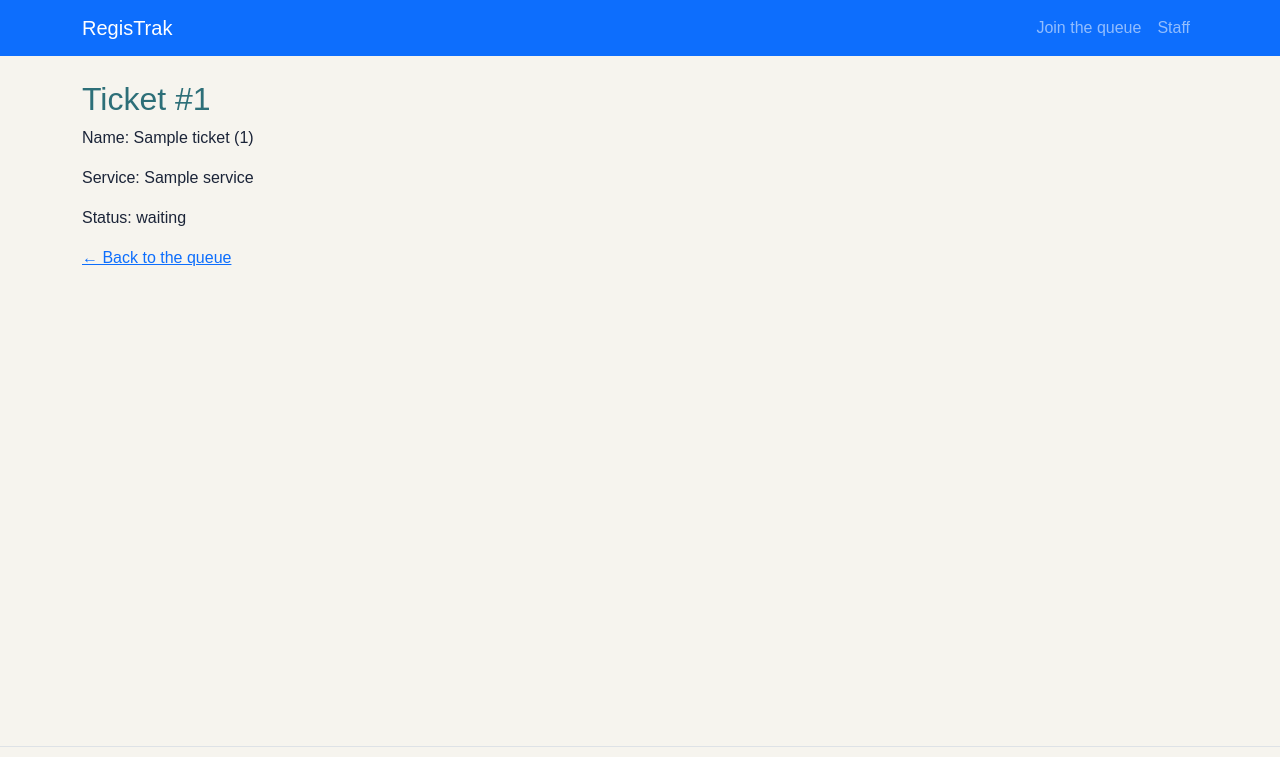
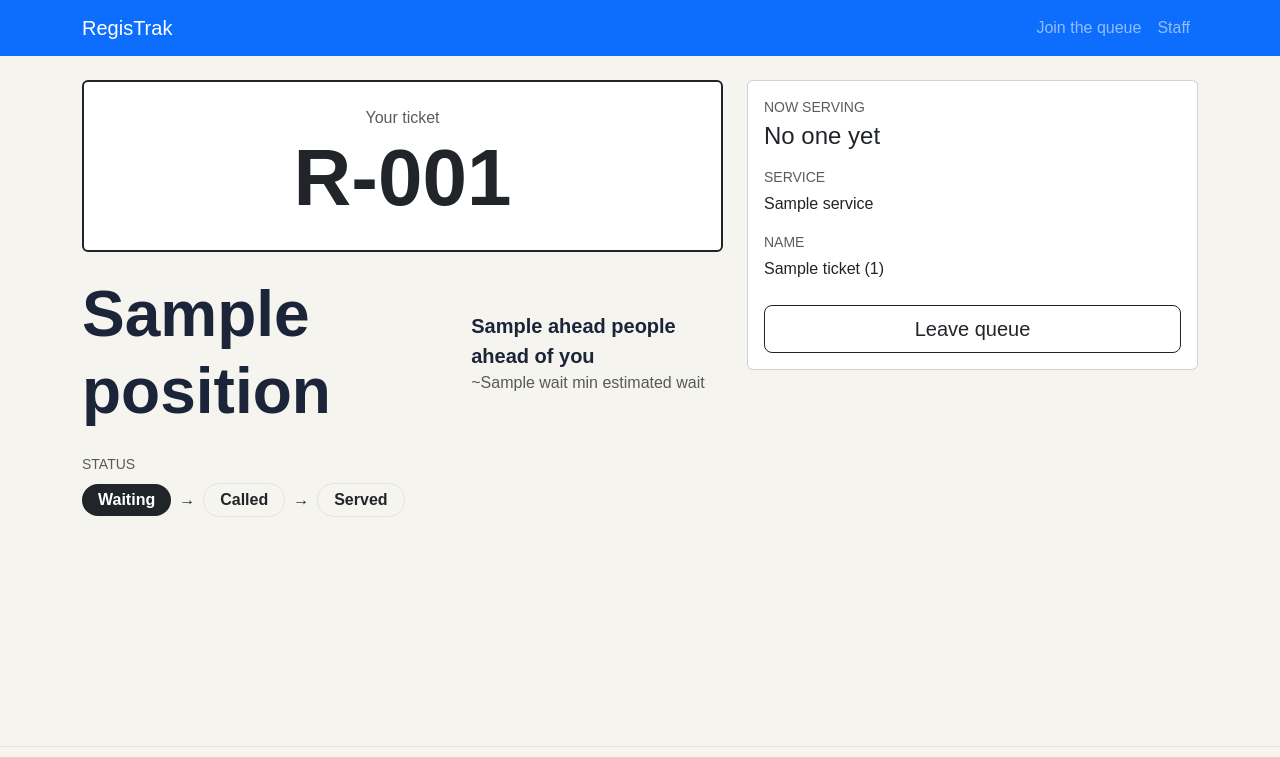
Before and after one commit to michaelsumagui-create/CCC181, a Flask app: template templates/ticket.html in a window 1280 px wide. Shown: the top 757 px of the page. Run offline with Flask 3, Linux system fonts and the light colour scheme; the template is opened without the code that fills it: most values are stand-ins (such as "Sample title", 1, 10 or a date in 2020).

Commit message:
Add my place page (#1)

```diff
--- a/app.py
+++ b/app.py
@@ -43,7 +43,6 @@ def join():
     id_number = form.get("id_number", "").strip()
     service_id = form.get("service_id", type=int)
 
-    # 1. Check every field and collect the problems
     errors = {}
     if not name:
         errors["name"] = "Please enter your name."
@@ -54,18 +53,16 @@ def join():
     if service_id not in [s["id"] for s in SERVICES]:
         errors["service_id"] = "Please choose a service."
 
-    # 2. If anything is wrong, show the form again with the messages
     if errors:
         flash("Please fix the highlighted fields.", "danger")
         return render_template("join.html", services=SERVICES, form=form, errors=errors), 400
 
-    # 3. Already in the queue? Send them to their existing ticket
+    # Already in the queue? Send them to their existing ticket
     for t in TICKETS:
         if t["id_number"] == id_number and t["status"] in ("waiting", "called"):
             flash(f"You're already in the queue. Your ticket is #{t['number']}.", "info")
             return redirect(url_for("ticket", ticket_id=t["number"]))
 
-    # 4. Everything is fine, so create the ticket
     number = TICKETS[-1]["number"] + 1 if TICKETS else 1
     TICKETS.append({
         "number": number,
@@ -78,14 +75,36 @@ def join():
     return redirect(url_for("ticket", ticket_id=number))
 
 
-@app.route("/queue/<int:ticket_id>")
+@app.get("/queue/<int:ticket_id>")
 def ticket(ticket_id):
-    # Find the ticket with this number, or 404 if there isn't one
-    found = next((t for t in TICKETS if t["number"] == ticket_id), None)
-    if found is None:
+    # Find the ticket, or show a 404 page if it doesn't exist
+    t = next((t for t in TICKETS if t["number"] == ticket_id), None)
+    if t is None:
         abort(404)
-    service = next((s for s in SERVICES if s["id"] == found["service_id"]), None)
-    return render_template("ticket.html", ticket=found, service=service)
+
+    # Count people still waiting ahead of this ticket, for the same service
+    ahead = [x for x in TICKETS
+             if x["service_id"] == t["service_id"]
+             and x["status"] == "waiting"
+             and x["number"] < t["number"]]
+
+    service = next(s for s in SERVICES if s["id"] == t["service_id"])
+    return render_template("ticket.html", ticket=t, service=service, ahead=len(ahead))
+
+
+@app.post("/queue/<int:ticket_id>/leave")
+def leave(ticket_id):
+    t = next((t for t in TICKETS if t["number"] == ticket_id), None)
+    if t is None:
+        abort(404)
+
+    # Only people still waiting or called can leave
+    if t["status"] in ("waiting", "called"):
+        t["status"] = "no-show"
+        flash("You left the queue.", "info")
+    else:
+        flash("This ticket is already closed.", "warning")
+    return redirect(url_for("index"))
 
 
 @app.route("/staff")
--- a/templates/ticket.html
+++ b/templates/ticket.html
@@ -3,9 +3,99 @@
 {% block title %}Ticket #{{ ticket.number }} · RegisTrak{% endblock %}
 
 {% block content %}
-  <h2>Ticket #{{ ticket.number }}</h2>
-  <p>Name: {{ ticket.name }} ({{ ticket.id_number }})</p>
-  <p>Service: {{ service.name if service else "Unknown" }}</p>
-  <p>Status: {{ ticket.status }}</p>
-  <p><a href="{{ url_for('index') }}">&larr; Back to the queue</a></p>
+<div class="row g-4">
+
+  <div class="col-12 col-lg-7">
+
+    <!-- first thing seen -->
+    <div class="card border-2 border-dark text-center">
+      <div class="card-body py-4">
+        <p class="text-body-secondary mb-0">Your ticket</p>
+        <div class="display-1 fw-bold">R-{{ "%03d"|format(ticket.number) }}</div>
+      </div>
+    </div>
+
+    <div id="live-status" aria-live="polite" class="mt-4">
+
+      {% if ticket.status == "called" %}
+        <div class="alert alert-success fs-5" role="alert">
+          <strong>It's your turn!</strong> Please go to the counter now.
+        </div>
+      {% endif %}
+
+      <!-- Position in line -->
+      {% if ticket.status == "waiting" %}
+        <div class="d-flex align-items-center gap-3">
+          <div class="display-3 fw-bold">{{ position }}</div>
+          <div>
+            <div class="fs-5 fw-semibold">
+              {% if ahead == 0 %}
+                You're next!
+              {% elif ahead == 1 %}
+                1 person ahead of you
+              {% else %}
+                {{ ahead }} people ahead of you
+              {% endif %}
+            </div>
+            <div class="text-body-secondary">~{{ wait }} min estimated wait</div>
+          </div>
+        </div>
+      {% elif ticket.status == "served" %}
+        <p class="fs-4 fw-semibold mb-0">Your request has been served.</p>
+      {% elif ticket.status == "no-show" %}
+        <p class="fs-4 fw-semibold mb-0">This ticket is no longer in the queue.</p>
+      {% endif %}
+
+      <!-- Waiting -> Called -> Served -->
+      <p class="small text-uppercase text-body-secondary mt-4 mb-2">Status</p>
+      {% if ticket.status == "no-show" %}
+        <span class="badge text-bg-danger fs-6 rounded-pill px-3 py-2">No-show</span>
+      {% else %}
+        <div class="d-flex flex-wrap align-items-center gap-2">
+          {% set steps = [("waiting", "Waiting"), ("called", "Called"), ("served", "Served")] %}
+          {% for key, label in steps %}
+            {% if ticket.status == key %}
+              <span class="badge rounded-pill text-bg-dark fs-6 px-3 py-2" aria-current="step">{{ label }}</span>
+            {% else %}
+              <span class="badge rounded-pill border text-body fs-6 px-3 py-2">{{ label }}</span>
+            {% endif %}
+            {% if not loop.last %}<span aria-hidden="true">&rarr;</span>{% endif %}
+          {% endfor %}
+        </div>
+      {% endif %}
+    </div>
+  </div>
+
+  <!-- now serving, service, leave button -->
+  <div class="col-12 col-lg-5">
+    <div class="card">
+      <div class="card-body">
+
+        <p class="small text-uppercase text-body-secondary mb-1">Now serving</p>
+        <p class="h4 mb-3">
+          {% if now_serving %}
+            R-{{ "%03d"|format(now_serving.number) }}
+          {% else %}
+            No one yet
+          {% endif %}
+        </p>
+
+        <p class="small text-uppercase text-body-secondary mb-1">Service</p>
+        <p class="mb-3">{{ service.name }}</p>
+
+        <p class="small text-uppercase text-body-secondary mb-1">Name</p>
+        <p class="mb-0">{{ ticket.name }} ({{ ticket.id_number }})</p>
+
+        {% if ticket.status in ["waiting", "called"] %}
+          <form method="post" action="{{ url_for('leave', ticket_id=ticket.number) }}"
+                class="mt-4"
+                onsubmit="return confirm('Leave the queue? You will lose your place.');">
+            <button type="submit" class="btn btn-outline-dark btn-lg w-100">Leave queue</button>
+          </form>
+        {% endif %}
+      </div>
+    </div>
+  </div>
+
+</div>
 {% endblock %}
```
